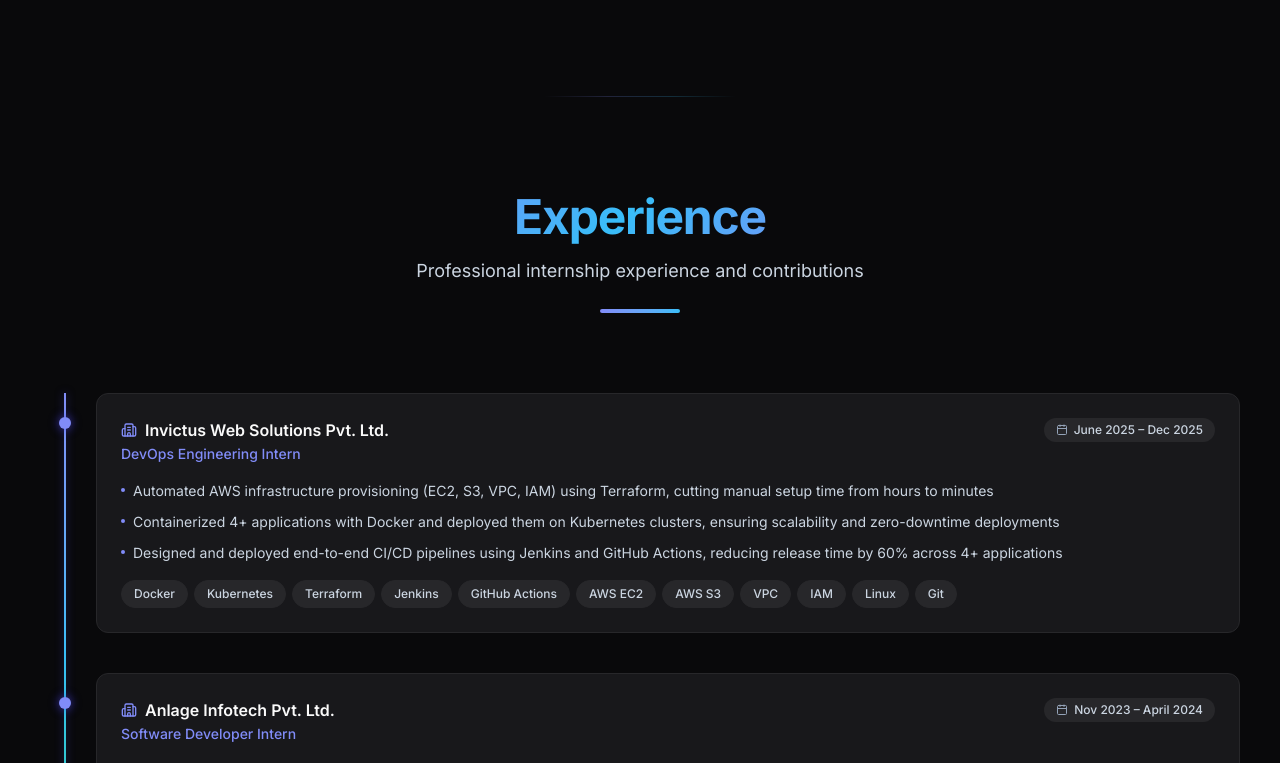
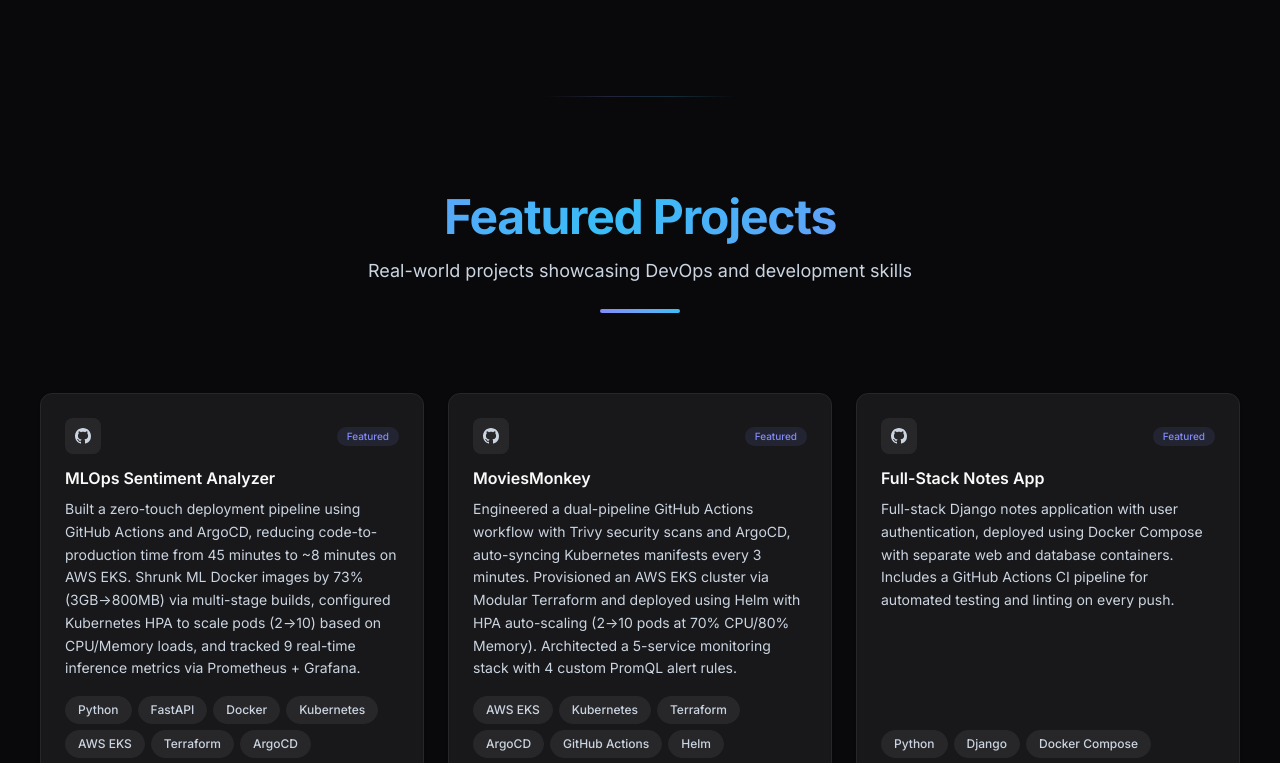
Before and after one commit to ajayautade/ajayautadeportfolio, a Next.js app: page / in a window 1280 px wide. Shown: the part 1737-2500 px from the top of the page. Built offline with nearby package versions, Linux system fonts and the light colour scheme.

Commit message:
Hide experience section from website
Remove ExperienceSection component from homepage, remove Experience nav link from data, navbar, section dots, and footer translation keys.

```diff
--- a/src/app/page.tsx
+++ b/src/app/page.tsx
@@ -4,7 +4,7 @@
 import Navbar from "@/components/Navbar";
 import HeroSection from "@/components/HeroSection";
 import AboutSection from "@/components/AboutSection";
-import ExperienceSection from "@/components/ExperienceSection";
+
 import ProjectsSection from "@/components/ProjectsSection";
 import DeepDivesBanner from "@/components/DeepDivesBanner";
 import SkillsSection from "@/components/SkillsSection";
@@ -32,11 +32,6 @@
 
         {/* 2. Context — background & philosophy */}
         <AboutSection />
-
-        <div className="section-divider" />
-
-        {/* 3. Proof of work — what you've done (most important for recruiters) */}
-        <ExperienceSection />
 
         <div className="section-divider" />
 
--- a/src/components/Footer.tsx
+++ b/src/components/Footer.tsx
@@ -23,7 +23,7 @@
 const navTranslationKeys: Record<string, string> = {
   Home: "nav.home",
   About: "nav.about",
-  Experience: "nav.experience",
+
   Skills: "nav.skills",
   Certificates: "nav.certificates",
   Certifications: "certs.title",
--- a/src/components/Navbar.tsx
+++ b/src/components/Navbar.tsx
@@ -11,7 +11,7 @@
 const navTranslationKeys: Record<string, string> = {
   Home: "nav.home",
   About: "nav.about",
-  Experience: "nav.experience",
+
   Skills: "nav.skills",
   Certificates: "nav.certificates",
   Certifications: "certs.title",
--- a/src/components/SectionDots.tsx
+++ b/src/components/SectionDots.tsx
@@ -8,7 +8,7 @@
 const navTranslationKeys: Record<string, string> = {
   Home: "nav.home",
   About: "nav.about",
-  Experience: "nav.experience",
+
   Skills: "nav.skills",
   Certificates: "nav.certificates",
   Certifications: "certs.title",
--- a/src/lib/data.ts
+++ b/src/lib/data.ts
@@ -443,7 +443,7 @@
 export const navLinks = [
   { name: "Home", href: "#home" },
   { name: "About", href: "#about" },
-  { name: "Experience", href: "#experience" },
+
   { name: "Projects", href: "#projects" },
   { name: "Skills", href: "#skills" },
   { name: "Services", href: "/services" },
```
